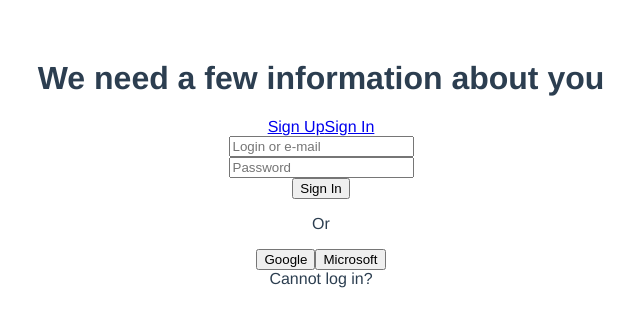
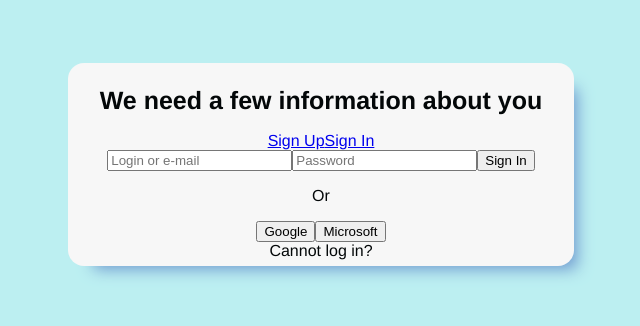
Before and after one commit to pasiastazebra/login-form-demo, a Vue app in the folder login-form/: page /signin in a window 1280 px wide. Shown: the top 326 px of the page, without its empty margins (319-959 px from the left). Built offline with nearby package versions, Linux system fonts and the light colour scheme.

Commit message:
deleted html breaks and started css

```diff
--- a/login-form/src/App.vue
+++ b/login-form/src/App.vue
@@ -1,5 +1,5 @@
 <template>
-  <FormScreen />
+  <FormScreen/>
 </template>
 
 <script>
@@ -14,12 +14,17 @@ export default {
 </script>
 
 <style lang="scss">
+
 #app {
   font-family: Avenir, Helvetica, Arial, sans-serif;
   -webkit-font-smoothing: antialiased;
   -moz-osx-font-smoothing: grayscale;
   text-align: center;
-  color: #2c3e50;
+  color: #030708;
   margin-top: 60px;
 }
+
+body {
+  background-color: #bceff1;
+}
 </style>
--- a/login-form/src/components/FormScreen.vue
+++ b/login-form/src/components/FormScreen.vue
@@ -5,7 +5,7 @@
       <router-link to="/signup" class="window-switch-option">Sign Up</router-link>
       <router-link to="/signin" class="window-switch-option">Sign In</router-link>
     </nav>
-    <router-view></router-view>
+    <router-view/>
   </div>
 </template>
 
@@ -18,4 +18,30 @@ export default {
 
 <style scoped lang="scss">
 
+//color variables
+
+$primary: #6e98cf;
+$secondary: #e8bdba;
+$accent: #a17236;
+$windowBackground: #f7f7f7;
+
+.window {
+  background-color: $windowBackground;
+
+  max-width: 50%;
+  margin: 5% 30%;
+  padding: 1px;
+
+  border-width: 5px;
+  border-style: solid;
+  border-color: #f7f7f700;
+  border-radius: 16px;
+
+  box-shadow: 14px 14px 16px -11px $primary;
+
+  &-title {
+    font-size: 25px;
+  }
+}
+
 </style>
--- a/login-form/src/components/form_components/SignIn.vue
+++ b/login-form/src/components/form_components/SignIn.vue
@@ -1,12 +1,9 @@
 <template>
-    <div class="window">
-      <div class="window">
-      <form class="window-signup-form">
-        <!-- Need to delete <br> in the future -->
+    <div class="inside-window">
+      <div class="inside-window-signups">
+      <form class="inside-window-signup-form">
         <input type="text" class="field" placeholder="Login or e-mail"/>
-        <br>
         <input type="password" class="field" placeholder="Password"/>
-        <br>
         <input type="submit" value="Sign In">
       </form>
       <div class="section">
--- a/login-form/src/components/form_components/SignUp.vue
+++ b/login-form/src/components/form_components/SignUp.vue
@@ -1,18 +1,14 @@
 <template>
-    <div class="window">
-      <form class="window-signup-form">
+    <div class="inside-window">
+      <form class="inside-window-signup-form">
         <!-- Need to delete <br> in the future -->
         <input type="text" class="field" placeholder="First name"/>
         <input type="text" class="field" placeholder="Last name"/>
-        <br>
         <input type="text" class="field" placeholder="Login"/>
         <input type="email" class="field" placeholder="E-mail"/>
-        <br>
         <input type="password" class="field" placeholder="Password"/>
         <input type="password" class="field" placeholder="Confirm password"/>
-        <br>
         <input type="tel" class="field" placeholder="Phone number"/>
-        <br>
         <input type="submit" value="Sign Up">
       </form>
       <div class="section">
--- a/login-form/src/main.js
+++ b/login-form/src/main.js
@@ -5,6 +5,10 @@ import SignUp from "./components/form_components/SignUp.vue";
 import SignIn from "./components/form_components/SignIn.vue";
 
 const routes = [
+  {
+    path: "/", // Pusta ścieżka (root)
+    component: SignUp, // Komponent SignUp jako strona domyślna
+  },
   {
     path: "/signup",
     name: "SignUp",
```
